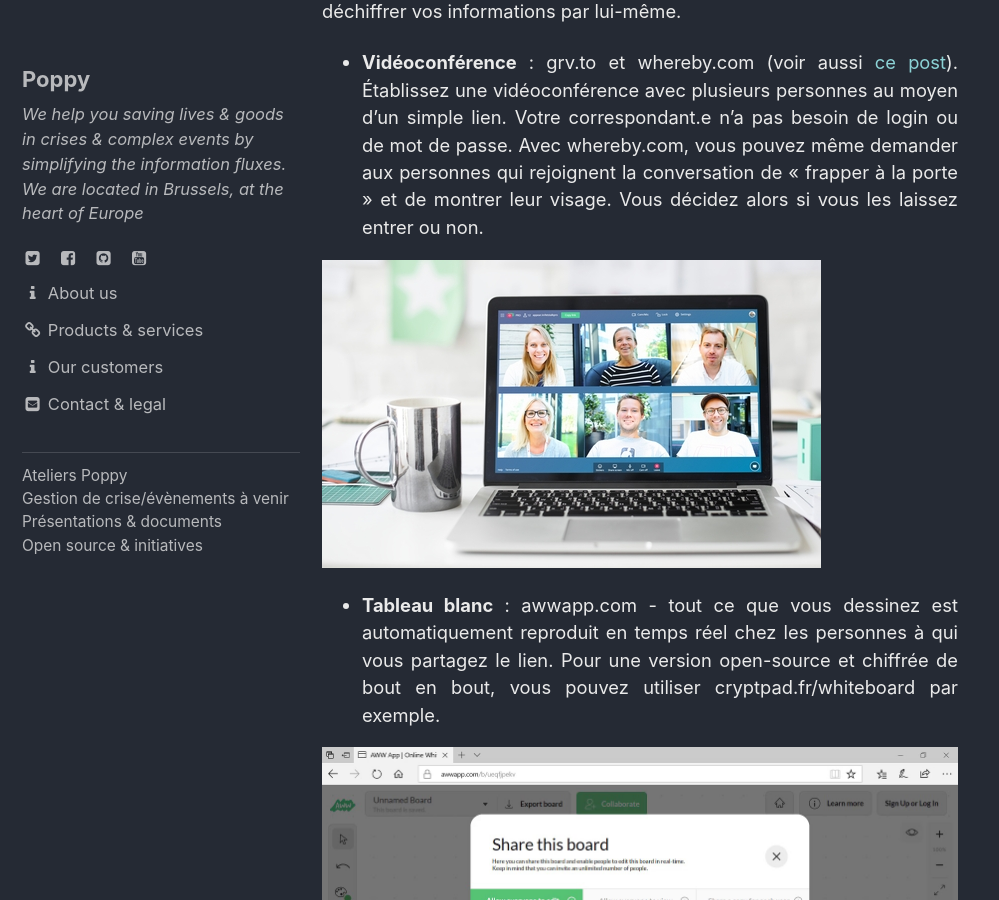
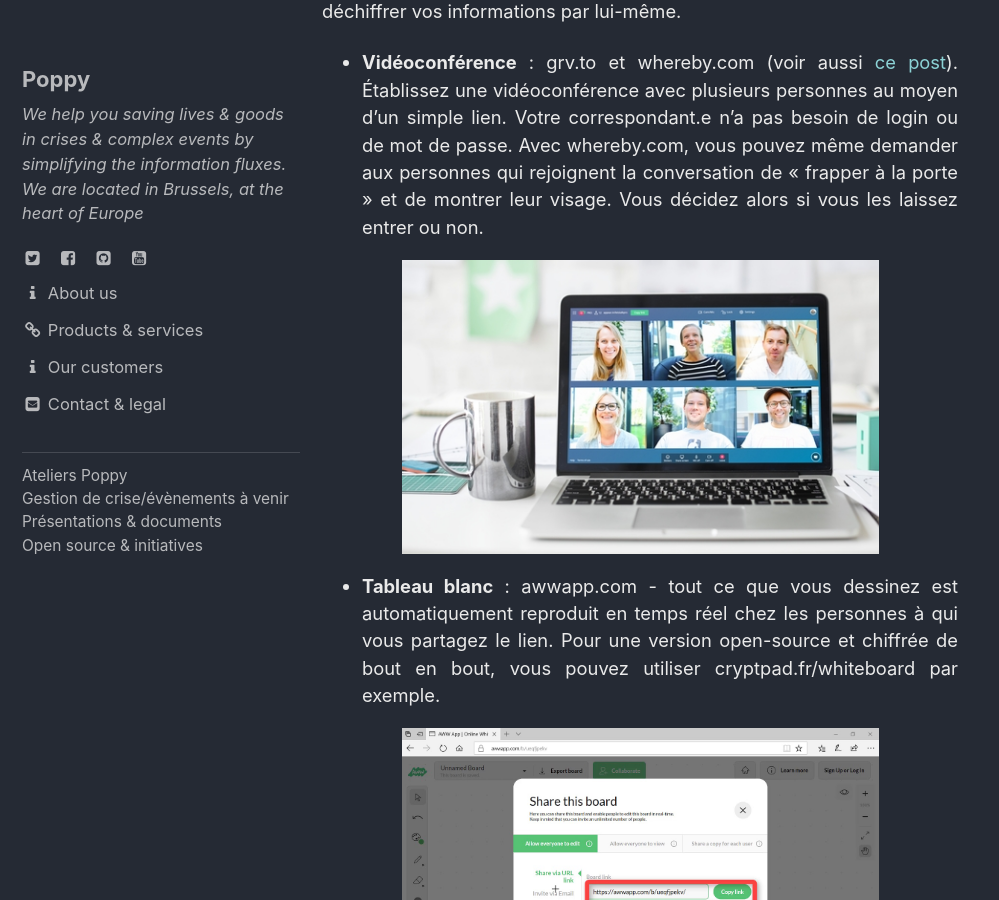
Before and after one commit to ccloquet/ccloquet.github.io, a Jekyll site: the page built from _posts/2019-11-28-tools.md, in a window 1280 px wide and 900 px high, scrolled down 704 px. Shown: the whole window, without its empty margins (0-999 px from the left). Built offline with Jekyll 4.4.1, drawn with Linux system fonts in a browser that asks for light colours; cached includes are drawn as plain includes.

Commit message:
Update 2019-11-28-tools.md

```diff
--- a/_posts/2019-11-28-tools.md
+++ b/_posts/2019-11-28-tools.md
@@ -11,15 +11,15 @@ Vérifiez au préalable que leurs conditions d'utilisation sont alignées avec l
 
 -   **Vidéoconférence** : grv.to et whereby.com (voir aussi [ce post](https://blog.my-poppy.eu/Videoconference/)). Établissez une vidéoconférence avec plusieurs personnes au moyen d'un simple lien. Votre correspondant.e n'a pas besoin de login ou de mot de passe. Avec whereby.com, vous pouvez même demander aux personnes qui rejoignent la conversation de « frapper à la porte » et de montrer leur visage. Vous décidez alors si vous les laissez entrer ou non.
 
-<img src='../images/3tZSH1eL_lowres.jpg'>
+<center><img src='../images/3tZSH1eL_lowres.jpg' style='width:75%'></center>
 
 -   **Tableau blanc** : awwapp.com - tout ce que vous dessinez est automatiquement reproduit en temps réel chez les personnes à qui vous partagez le lien. Pour une version open-source et chiffrée de bout en bout, vous pouvez utiliser cryptpad.fr/whiteboard par exemple.
 
-<img src='../images/awwapp.jpg'>
+<center><img src='../images/awwapp.jpg' style='width:75%'></center>
 
 -  **S'organiser de manière agile** : trello.com (pour un analogue open-source et chiffré de bout en bout : cryptpad.fr/kanban). Vous pouvez l'utiliser comme une todo-liste géante partagée. Les colonnes seraient alors par exemple « *idées* »,  « *à faire* », « *en cours* », « *terminé* ». Chaque carte représente une action, que vous pouvez changer de colonne à votre guise, un peu comme un post-it. Par exemple, lorsque vous commencez une action, passez-là de la colonne « *à faire* » à « *en cours* ». Tous vos collaborateurs sauront que vous prenez cette action en charge.
 
-<img src='../images/trello.png'>
+<center><img src='../images/trello.PNG' style='width:75%'></center>
 
 - **Collaborer en temps réel sur un document** : à côté du classique Google Docs, vous trouverez aussi [CryptPad ](https://cryptpad.fr) (open source et chiffré de bout en bout).
 
```
